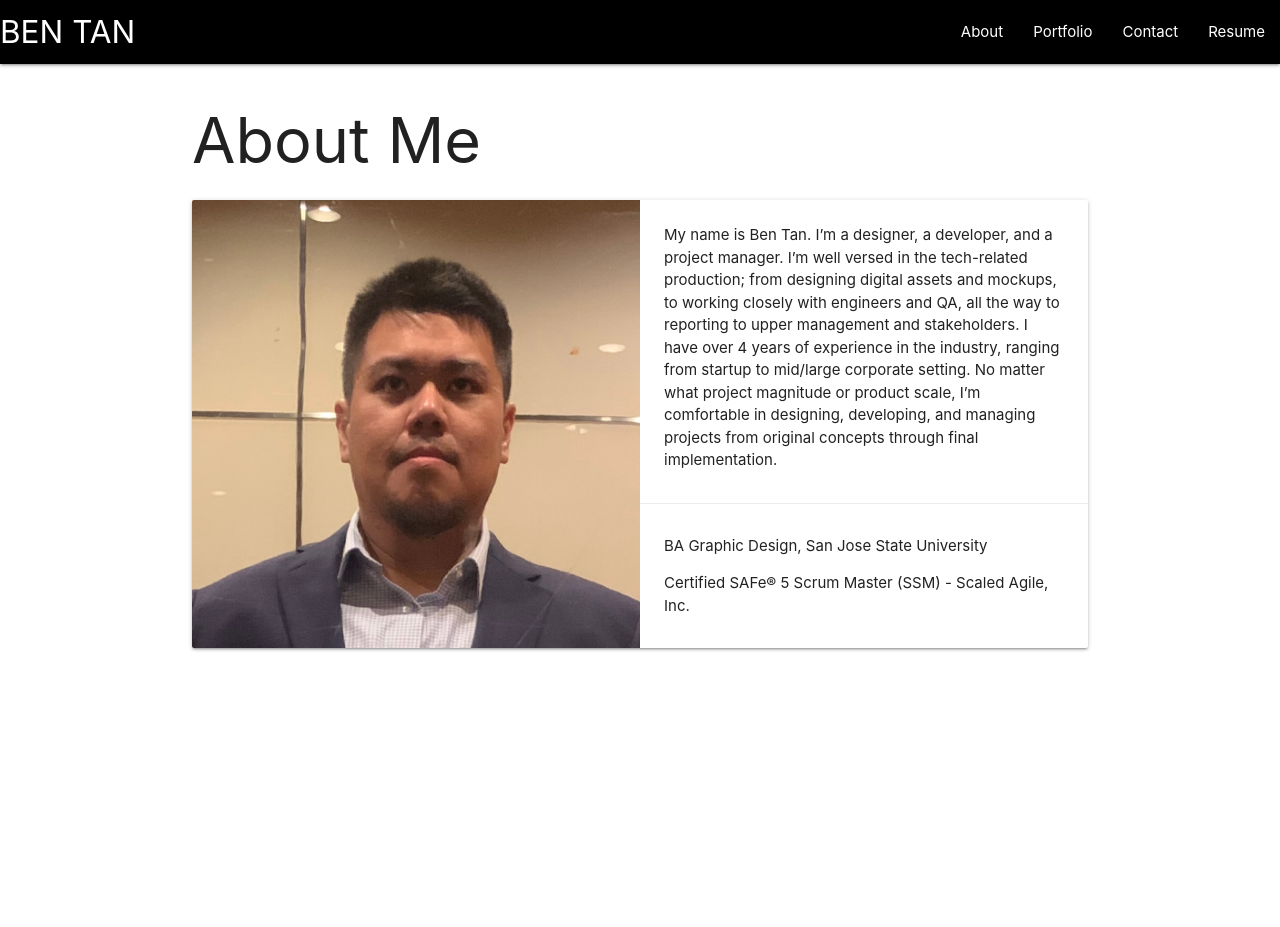
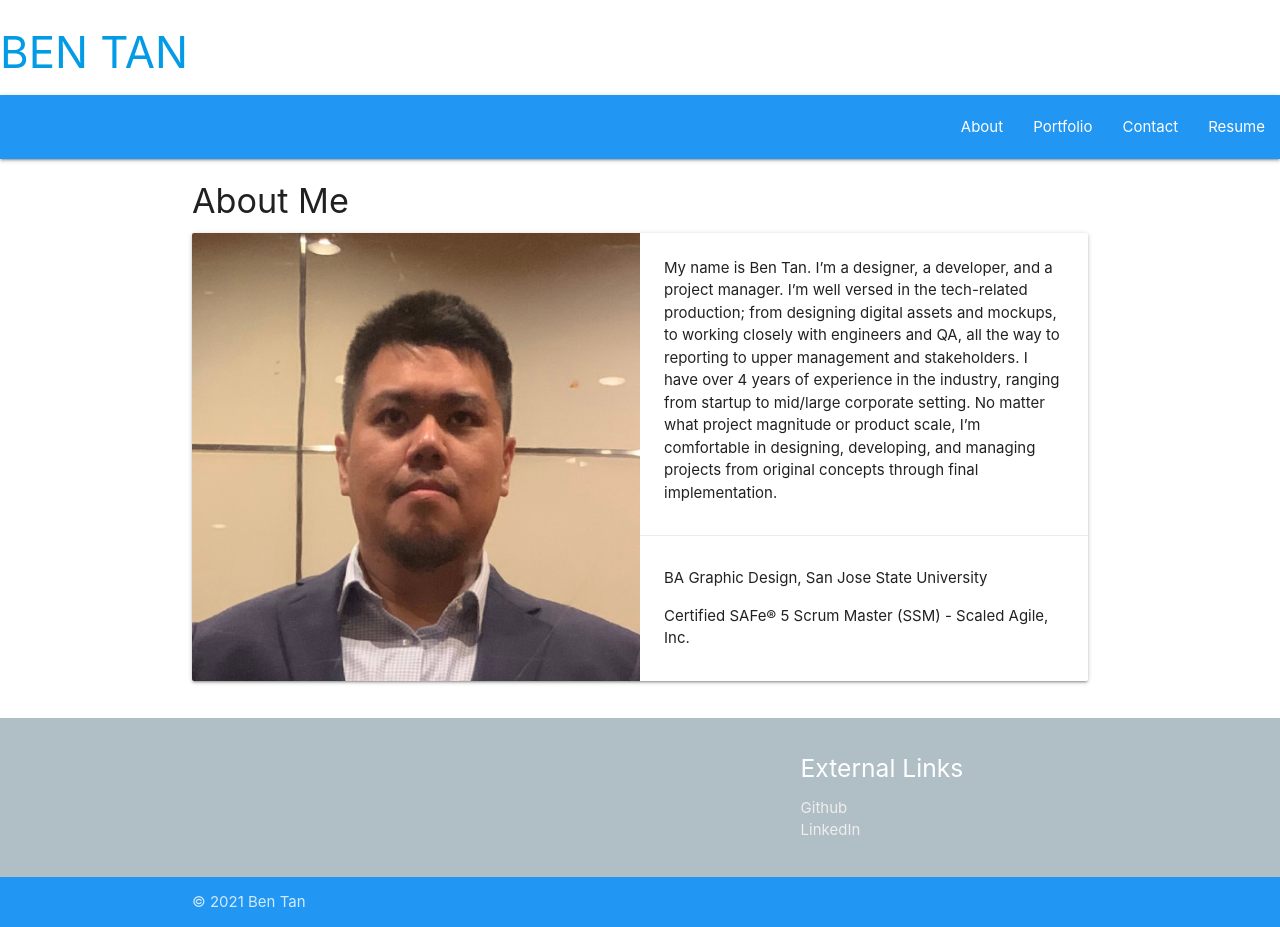
Before and after one commit to bctan87/tanb_react_portfolio, a React (Create React App) app: page / in a window 1280 px wide. Before the commit the page ends 800 px from the top, so only its background shows below. Built offline with nearby package versions, Linux system fonts and the light colour scheme; the HTML template or start-up script is replaced by a standard one.

Commit message:
added header and footer

```diff
--- a/public/index.html
+++ b/public/index.html
@@ -12,6 +12,7 @@
       user's mobile device or desktop. See https://developers.google.com/web/fundamentals/web-app-manifest/
     -->
     <link rel="manifest" href="%PUBLIC_URL%/manifest.json" />
+
     <!--Import Google Icon Font-->
     <link href="https://fonts.googleapis.com/icon?family=Material+Icons" rel="stylesheet">
     <!-- Compiled and minified CSS -->
--- a/src/App.js
+++ b/src/App.js
@@ -1,9 +1,11 @@
 import React, { useState } from 'react';
+import Header from './components/Header';
 import Nav from './components/Nav';
 import About from './components/About';
 import Porfolio from './components/Portfolio';
 import Contact from './components/Contact';
 import Resume from './components/Resume';
+import Footer from './components/Footer';
 
 function App() {
   const [currentPage, handlePageChange] = useState('About');
@@ -23,9 +25,15 @@ function App() {
 
   return (
     <div>
-      <Nav currentPage={currentPage} handlePageChange={handlePageChange} />
+      <Header>
+        <Nav currentPage={currentPage} handlePageChange={handlePageChange} />
+        <div>
+          {renderPage(currentPage) }
+        </div>
+      </Header>
+      <br/>
       <div>
-        {renderPage(currentPage) }
+      <Footer/>
       </div>
     </div>
   );
--- a/src/components/About.js
+++ b/src/components/About.js
@@ -2,7 +2,7 @@ import React from "react";
 
 const About = () => (
   <div className="container">
-    <h1>About Me</h1>
+    <h4>About Me</h4>
     <div className="col s12 m7">
         <div className="card horizontal">
             <div className="card-image">
--- a/src/components/Contact.js
+++ b/src/components/Contact.js
@@ -35,7 +35,7 @@ function Contact() {
 
   return (
     <div className="container">
-      <h1 data-testid="h1tag">Contact me</h1>
+      <h4 data-testid="h1tag">Contact me</h4>
       <form id="contact-form" onSubmit={handleSubmit}>
         <div className="input-field">
           <label htmlFor="name">Name</label>
@@ -54,7 +54,7 @@ function Contact() {
             <p className="error-text">{errorMessage}</p>
           </div>
         )}
-        <button data-testid="button" className="btn waves-effect waves-light green" type="submit">Submit</button>
+        <button data-testid="button" className="btn waves-effect waves-light blue" type="submit">Submit</button>
       </form>
     </div>
   );
--- /dev/null
+++ b/src/components/Footer.js
@@ -0,0 +1,29 @@
+import React from "react";
+
+function Footer (props) {
+
+    return (
+        <footer className="blue-grey lighten-3 page-footer">
+          <div className="container">
+            <div className="row">
+              <div className="col l6 s12">
+              </div>
+              <div className="col l4 offset-l2 s12">
+                <h5 className="white-text">External Links</h5>
+                <ul>
+                  <li><a className="grey-text text-lighten-3" href="https://github.com/bctan87">Github</a></li>
+                  <li><a className="grey-text text-lighten-3" href="www.linkedin.com/in/ben-tan-86a22b1ba">LinkedIn</a></li>
+                </ul>
+              </div>
+            </div>
+          </div>
+          <div className="blue footer-copyright">
+            <div className=" container">
+            © 2021 Ben Tan
+            </div>
+          </div>
+        </footer>
+    )
+}
+
+export default Footer;
--- /dev/null
+++ b/src/components/Header.js
@@ -0,0 +1,17 @@
+import React from "react";
+
+function Header (props) {
+
+    return (
+        <header>
+
+            <h3>
+            <a href="#" className="brand-logo">BEN TAN</a>
+            </h3>
+
+            {props.children}
+        </header>
+    )
+}
+
+export default Header;
--- a/src/components/Nav.js
+++ b/src/components/Nav.js
@@ -13,14 +13,12 @@ function Nav(props) {
     var instances = M.Sidenav.init(elems, {});
   });
 
-
   return (
     <div>
 
         <nav>
 
-            <div className="black nav-wrapper">
-                <a href="#" className="brand-logo">BEN TAN</a>
+            <div className="blue nav-wrapper">
                 <a href="#" data-target="mobile-demo" className="sidenav-trigger"><i className="material-icons">menu</i></a>
                 <ul id="nav-mobile" className="right hide-on-med-and-down">
                 {tabs.map(tab => (
--- a/src/components/Portfolio.js
+++ b/src/components/Portfolio.js
@@ -2,7 +2,7 @@ import React from "react";
 
 const Portfolio = () => (
   <div className="container">
-    <h1>Portfolio</h1>
+    <h4>Portfolio</h4>
     <p>
       Nunc pharetra finibus est at efficitur. Praesent sed congue diam. Integer gravida dui mauris,
       ut interdum nunc egestas sed. Aenean sed mollis diam. Nunc aliquet risus ac finibus porta. Nam
--- a/src/components/Resume.js
+++ b/src/components/Resume.js
@@ -2,7 +2,7 @@ import React from "react";
 
 const Resume = () => (
   <div className="container">
-    <h1>Resume</h1>
+    <h4>Resume</h4>
     <p>
       Nunc pharetra finibus est at efficitur. Praesent sed congue diam. Integer gravida dui mauris,
       ut interdum nunc egestas sed. Aenean sed mollis diam. Nunc aliquet risus ac finibus porta. Nam
```
Also changed, not shown: src/components/Project.js (added).
